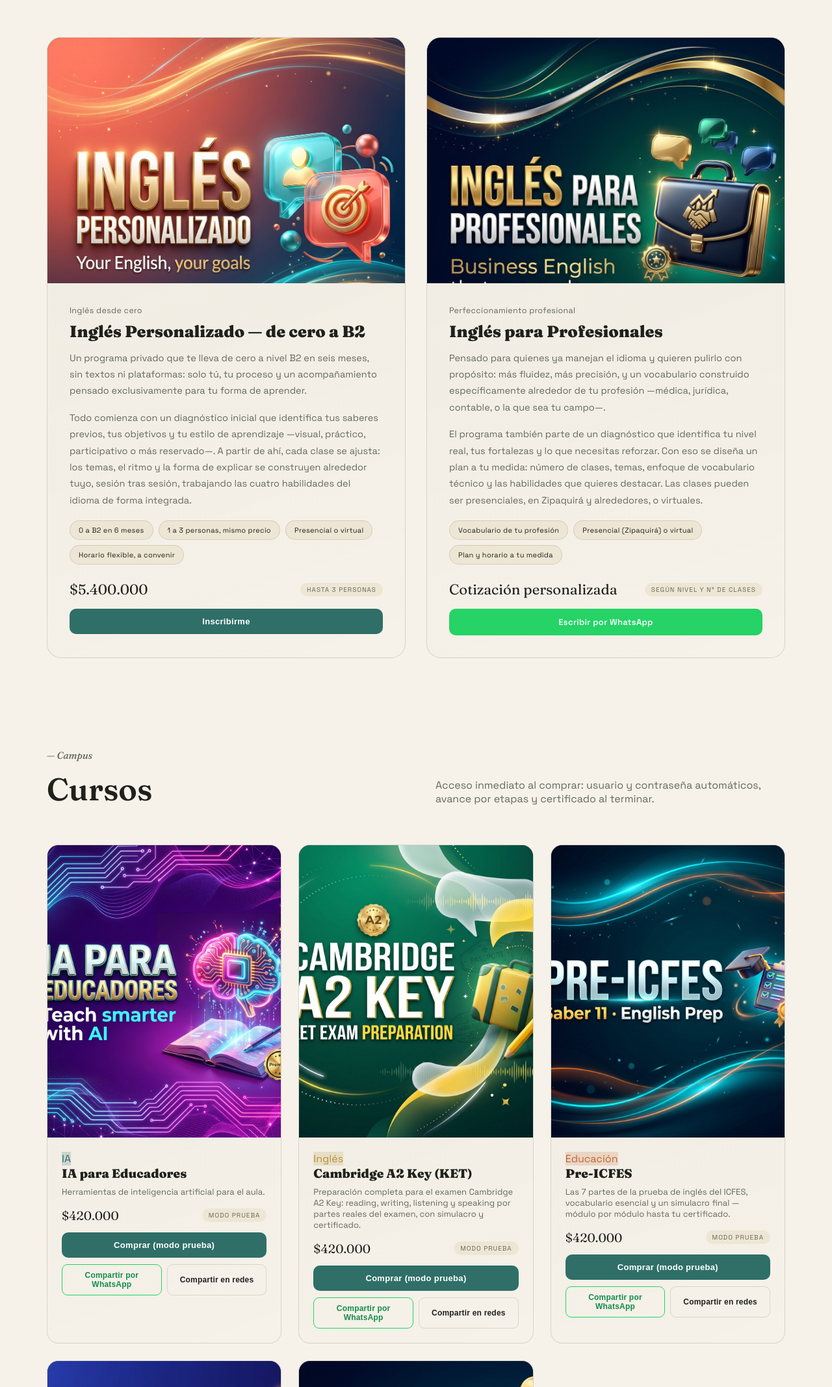
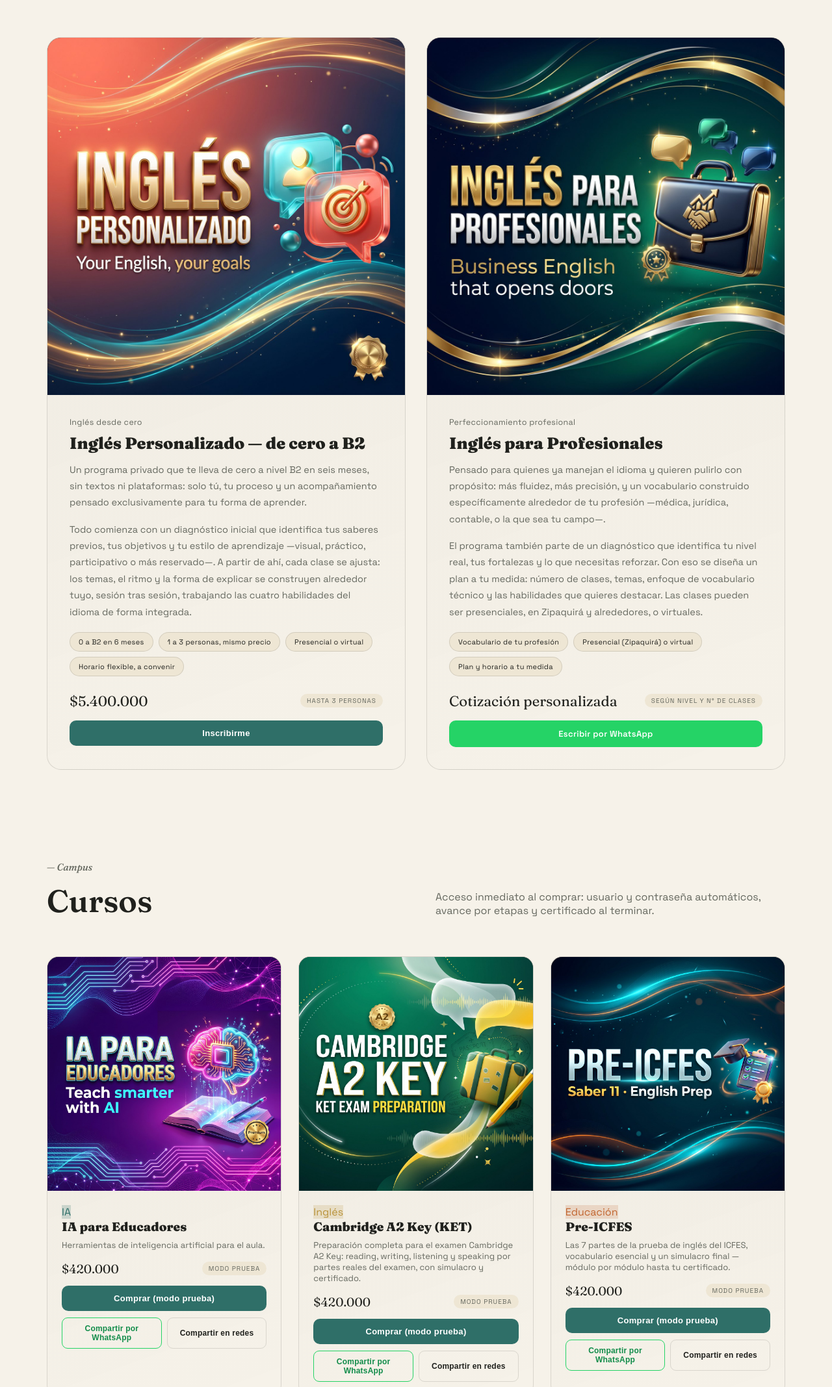
Before and after one commit to nixonsaavedra15-dotcom/nixon-saavedra-web, a plain HTML site: page tienda.html in a window 1280 px wide. Shown: the part 2225-4360 px from the top of the page at 65% size. Drawn offline with nearby package versions, Linux system fonts and the light colour scheme.

Commit message:
Portadas completas (formato cuadrado) en campus y tienda

```diff
--- a/assets/style.css
+++ b/assets/style.css
@@ -141,7 +141,7 @@ section.tight{padding:70px 0;}
 .campus-grid{display:grid;grid-template-columns:repeat(3,1fr);gap:26px;}
 .course-card{border:1px solid var(--line);border-radius:18px;overflow:hidden;background:linear-gradient(160deg,rgba(33,29,24,.035),transparent);transform-style:preserve-3d;transition:transform .15s ease,border-color .3s;}
 .course-card:hover{border-color:var(--accent);}
-.course-card .thumb{aspect-ratio:4/5;background:linear-gradient(150deg,#3c342a,#221c15);}
+.course-card .thumb{aspect-ratio:1/1;background:linear-gradient(150deg,#3c342a,#221c15);}
 .course-card .thumb img{width:100%;height:100%;object-fit:cover;}
 .course-card .body{padding:26px;}
 .course-card .cat{display:inline-block;font-size:11px;letter-spacing:1.5px;text-transform:uppercase;padding:5px 12px;border-radius:20px;margin-bottom:16px;}
@@ -187,6 +187,7 @@ section.tight{padding:70px 0;}
 .product-card:hover{border-color:var(--accent);transform:translateY(-4px);}
 .product-card .thumb{aspect-ratio:4/5;background:linear-gradient(150deg,#3c342a,#221c15);}
 .product-card .thumb img{width:100%;height:100%;object-fit:cover;}
+.product-card .thumb[id^="thumb-"]{aspect-ratio:1/1;}
 .product-card .body{padding:22px;}
 .product-card h3{font-family:'Fraunces',serif;font-size:19px;margin-bottom:8px;}
 .product-card p{color:var(--muted);font-size:13px;margin-bottom:16px;}
@@ -201,8 +202,8 @@ section.tight{padding:70px 0;}
 .program-grid{display:grid;grid-template-columns:1fr 1fr;gap:32px;}
 .program-card{border:1px solid var(--line);border-radius:22px;overflow:hidden;background:linear-gradient(160deg,rgba(33,29,24,.035),transparent);transition:transform .15s ease,border-color .3s;}
 .program-card:hover{border-color:var(--accent);transform:translateY(-4px);}
-.program-card .thumb{aspect-ratio:16/11;background:linear-gradient(150deg,#3c342a,#221c15);}
-.program-card .thumb img{width:100%;height:100%;object-fit:cover;object-position:top;}
+.program-card .thumb{aspect-ratio:1/1;background:linear-gradient(150deg,#3c342a,#221c15);}
+.program-card .thumb img{width:100%;height:100%;object-fit:cover;}
 .program-card .body{padding:34px;}
 .program-card .kicker{color:var(--muted);font-size:12.5px;letter-spacing:.3px;margin-bottom:10px;}
 .program-card h3{font-family:'Fraunces',serif;font-size:25px;line-height:1.15;margin-bottom:14px;}
```
